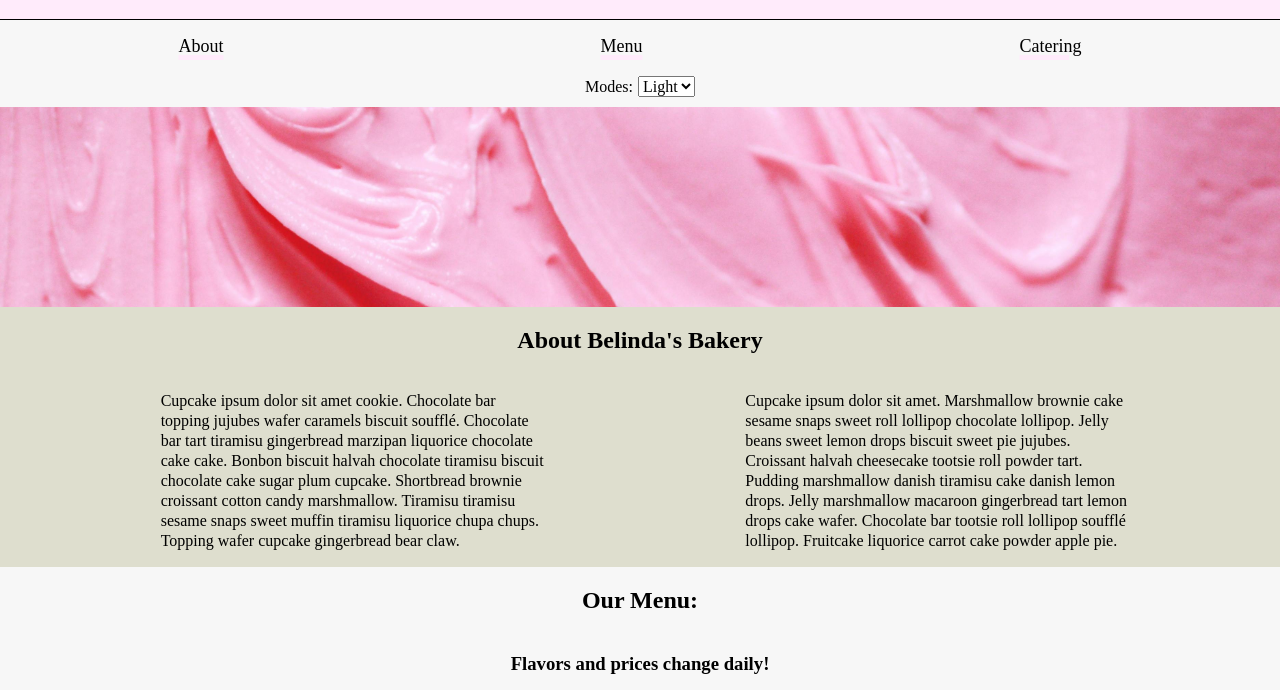
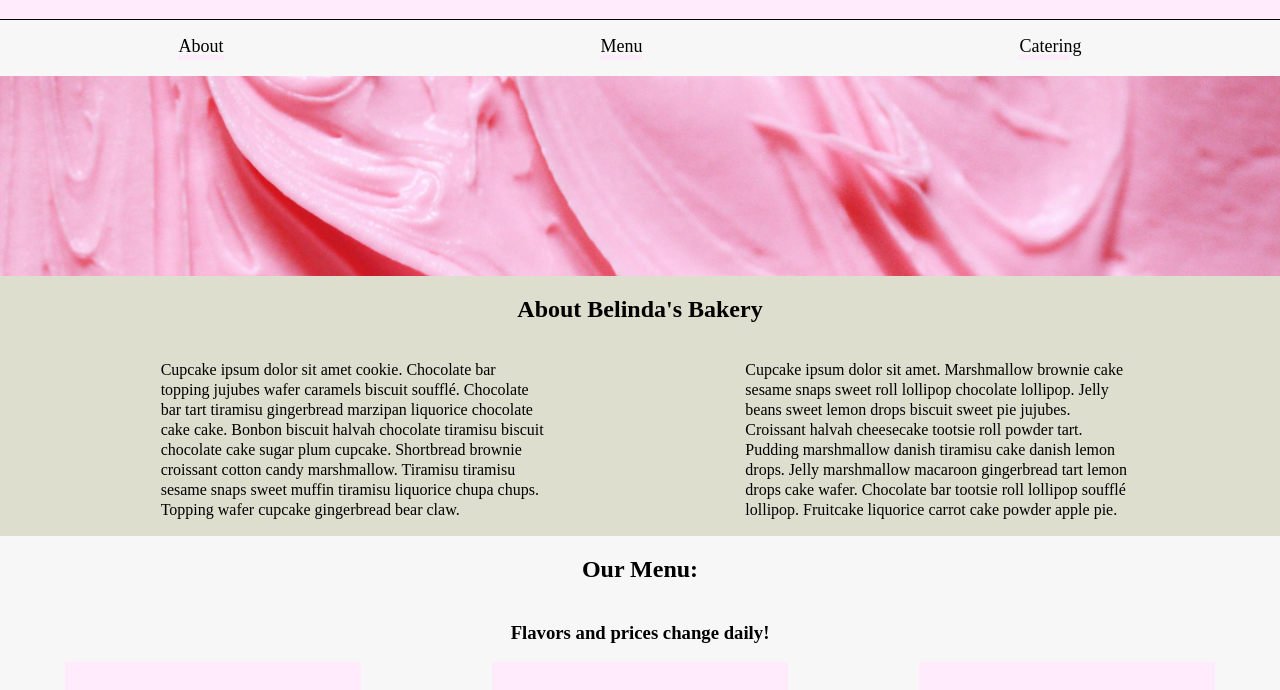
Before and after one commit to saxby-b/bakery, a website built with Parcel: page index.html in a window 1280 px wide. Shown: the part 61-751 px from the top of the page. Built offline with nearby package versions, Linux system fonts and the light colour scheme.

Commit message:
Commented out modes section

```diff
--- a/index.html
+++ b/index.html
@@ -40,13 +40,14 @@
               <li><a href="#catering" target="_blank">Catering</a></li>
             </ul>
           </nav>
-          <div class="list">
+        <!--  <div class="list">
             <label for="modes">Modes:</label>
             <select name="modes" id="modes">
               <option value="light">Light</option>
               <option value="dark">Dark</option>
             </select>
           </div>
+        -->
         </div>
       </div>
       <div class="content-wrapper">
```
